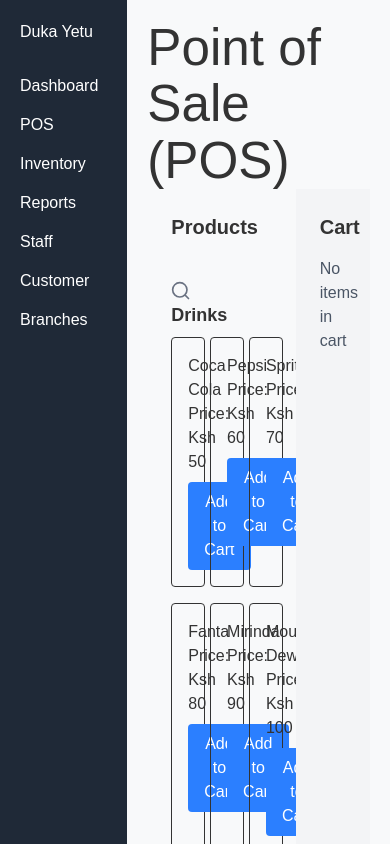
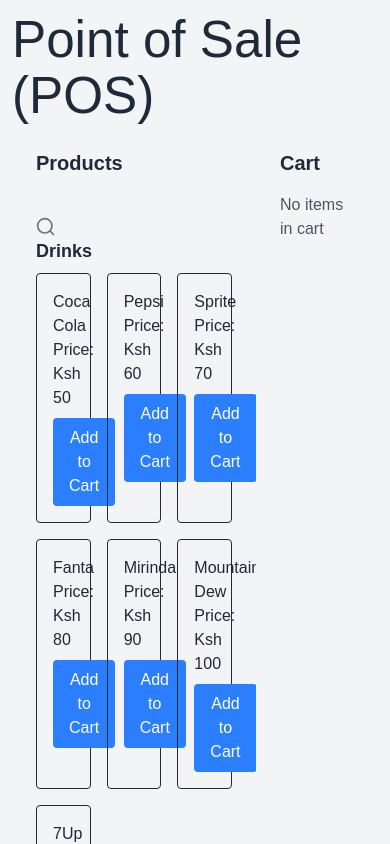
Before and after one commit to John-M23/Duka-Yetu, a React (Vite) app: page /pos in a window 390 px wide. Shown: the top 844 px of the page. Built offline with nearby package versions, Linux system fonts and the light colour scheme.

Commit message:
Changed layout of the dashboard

```diff
--- a/src/Layouts/DashboardLayout.jsx
+++ b/src/Layouts/DashboardLayout.jsx
@@ -2,12 +2,14 @@
 
 export default function DashboardLayout({ children }) {
   return (
-    <div style={{ display: "flex" }}>
+    <div className="flex min-h-screen bg-gray-100 text-gray-800">
+
       <Sidebar />
 
-      <div style={{ padding: "20px", flex: 1 }}>
+      <main className="flex-1 p-3 md:p-6 overflow-x-hidden">
         {children}
-      </div>
+      </main>
+
     </div>
   );
 }
--- a/src/components/Sidebar.jsx
+++ b/src/components/Sidebar.jsx
@@ -2,28 +2,20 @@
 
 export default function Sidebar() {
   return (
-    <div
-      style={{
-        width: "220px",
-        height: "100vh",
-        background: "#1f2937",
-        color: "white",
-        padding: "20px"
-      }}
-    >
-      <h2>Duka Yetu</h2>
+    <aside className="hidden md:flex md:w-56 lg:w-64 min-h-screen bg-gray-800 text-white p-5 flex-col">
 
-      <nav style={{ marginTop: "30px", display: "flex", flexDirection: "column", gap: "15px" }}>
-        <Link to="/dashboard" style={{ color: "white" }}>Dashboard</Link>
-        <Link to="/pos" style={{ color: "white" }}>POS</Link>
-        <Link to="/inventory" style={{ color: "white" }}>Inventory</Link>
-        <Link to="/reports" style={{ color: "white" }}>Reports</Link>
-        <Link to="/staff" style={{ color: "white" }}>Staff</Link>
-        <Link to="/Customer" style={{ color: "white" }}>Customer</Link>
-         <Link to="/Branch" style={{ color: "white" }}>Branches</Link>
+      <h2 className="text-2xl font-bold">Duka Yetu</h2>
 
+      <nav className="mt-8 flex flex-col gap-4">
+        <Link to="/dashboard">Dashboard</Link>
+        <Link to="/pos">POS</Link>
+        <Link to="/inventory">Inventory</Link>
+        <Link to="/reports">Reports</Link>
+        <Link to="/staff">Staff</Link>
+        <Link to="/Customer">Customer</Link>
+        <Link to="/Branch">Branches</Link>
+      </nav>
 
-      </nav>
-    </div>
+    </aside>
   );
 }
--- a/src/index.css
+++ b/src/index.css
@@ -30,6 +30,7 @@
 h1 {
   font-size: 3.2em;
   line-height: 1.1;
+  overflow: hidden;
 }
 
 /* Minimal button reset (safe with Tailwind) */
--- a/src/pages/Branch.jsx
+++ b/src/pages/Branch.jsx
@@ -6,8 +6,9 @@
 export default function Branch() {
     return(
 <div>
+    <DashboardLayout>
  <h1>Here are your Branches </h1>
-
+</ DashboardLayout>
 </div>
 
     );
```
